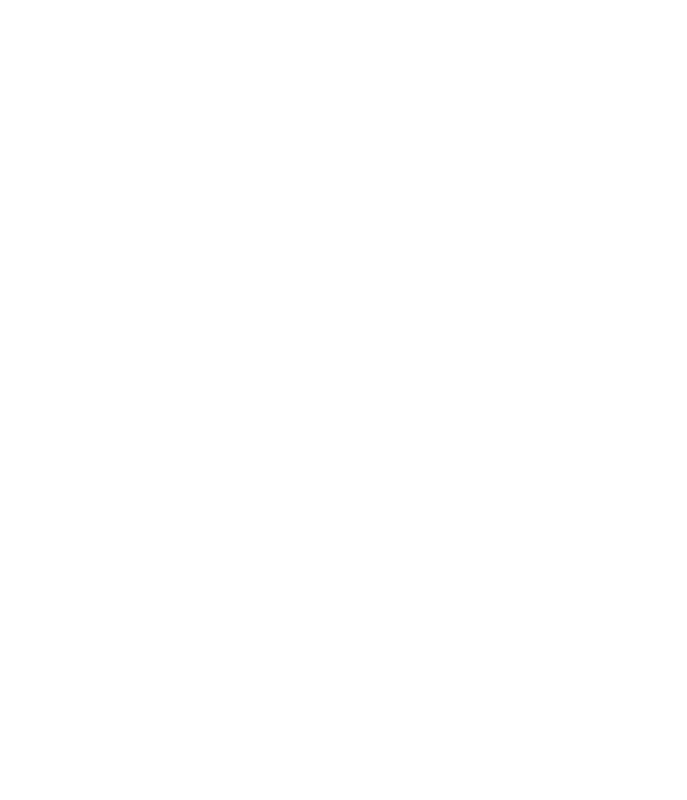
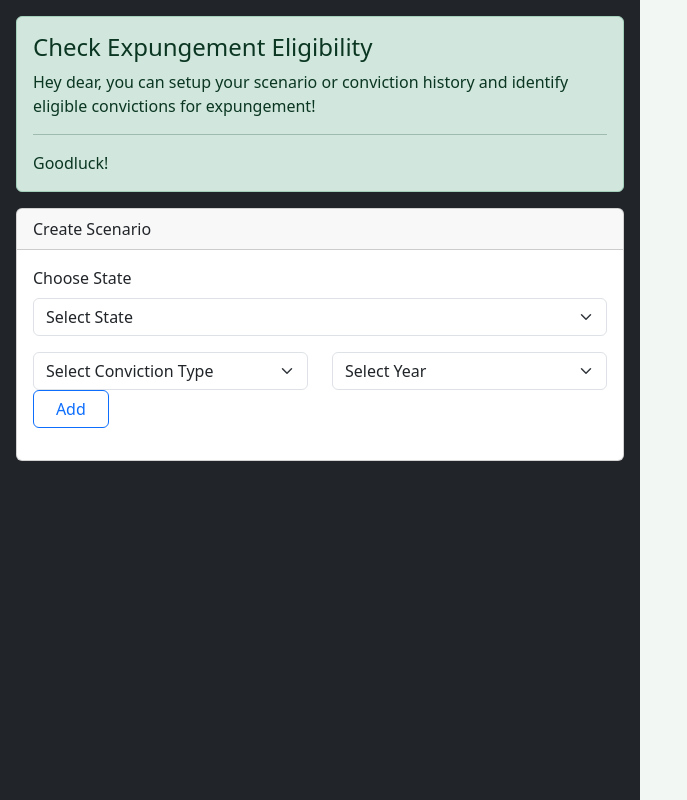
Before and after one commit to joshBeals/Expungement-Checker, a React (Create React App) app: page /scenario in a window 1280 px wide. Before the commit this address had no page. Shown: the whole page, without its empty margins (0-687 px from the left). Built offline with nearby package versions, Linux system fonts and the light colour scheme.

Commit message:
Setup Scenario Component

```diff
--- /dev/null
+++ b/public/law.json
@@ -0,0 +1,15 @@
+{
+    "michigan": [
+        "Felony",
+        "Misdemeanor",
+        "TenYearFelony"
+    ],
+    "utah": [
+        "Felony",
+        "ClassAMisdemeanor",
+        "ClassBMisdemeanor",
+        "ClassCMisdemeanor",
+        "Infraction",
+        "DrugPossessionOffense"
+    ]
+}
--- a/src/App.js
+++ b/src/App.js
@@ -7,6 +7,7 @@
 import { BrowserRouter, Routes, Route } from "react-router-dom";
 import Home from "./pages/Home";
 import Generator from "./pages/Generator";
+import Scenario from "./pages/Scenario";
 
 function App() {
   return (
@@ -14,6 +15,7 @@
       <Routes>
         <Route path="/" element={<Home />} />
         <Route path="alloy-generator" element={<Generator />} />
+        <Route path="scenario" element={<Scenario />} />
       </Routes>
     </BrowserRouter>
   );
--- a/src/components/Code.js
+++ b/src/components/Code.js
@@ -249,7 +249,7 @@
 fact {`;
         limits?.forEach((data, index) => {
             temp += `
-    no c: Conviction | c in rule${index+1}[c] and expunged[c]`;
+    no c: Conviction | rule${index+1}[c] and expunged[c]`;
         });
         temp += `
 }
--- /dev/null
+++ b/src/forms/ScenarioForm.js
@@ -0,0 +1,75 @@
+/**
+ * Joshua Alele-Beals
+ * joshbeals22@gmail.com
+ * github.com/joshBeals
+ */
+
+import React, { useEffect, useState } from 'react';
+import { Row, Col, Form, Button, Card } from 'react-bootstrap';
+import { useAppState } from '../store/AppStateContext';
+import capitalizeFirst from '../helpers/capitalizeFirst';
+
+function ScenarioForm() {
+
+    const [wait, setWait] = useState('');
+    const [types, setTypes] = useState([]);
+    const [state, setState] = useState('');
+    const [states, setStates] = useState([]);
+
+    useEffect(() => {
+        fetch('./law.json')
+        .then(response => response.json())
+        .then(data => {
+            console.log(data);
+            setStates(Object.keys(data));
+            if (data && state && data[state]) {
+                setTypes(data[state]);
+            }
+        })
+        .catch(error => console.error('Error loading the data', error));
+    }, [state]);
+
+    const handleStateChange = (e) => {
+        setState(e.target.value)
+    }
+
+    return (
+        <Card>
+            <Card.Header>Create Scenario</Card.Header>
+            <Card.Body>
+                <Form className='mb-3'>
+                    <Row className="align-items-center">
+                        <Col className='mb-3' xs={12}>
+                            <Form.Label>Choose State</Form.Label>
+                            <Form.Select value={state} onChange={handleStateChange}>
+                                <option>Select State</option>
+                                {states?.map(state => (
+                                    <option key={state} value={state}>{capitalizeFirst(state)}</option>
+                                ))}
+                            </Form.Select>
+                        </Col>
+                        <Col xs={12}>
+                            <Row>
+                                <Col>
+                                    <Form.Select>
+                                        <option>Select Conviction Type</option>
+                                    </Form.Select>
+                                </Col>
+                                <Col>
+                                    <Form.Select>
+                                        <option>Select Year</option>
+                                    </Form.Select>
+                                </Col>
+                            </Row>
+                        </Col>
+                        <Col xs={2}>
+                            <Button variant="outline-primary" className="w-100"> Add </Button>
+                        </Col>
+                    </Row>
+                </Form>
+            </Card.Body>
+        </Card>
+    );
+}
+
+export default ScenarioForm;
--- a/src/helpers/capitalizeFirst.js
+++ b/src/helpers/capitalizeFirst.js
@@ -5,6 +5,6 @@
  */
 
 function capitalizeFirst(string){
-    string.charAt(0).toUpperCase() + string.slice(1);
+    return string.charAt(0).toUpperCase() + string.slice(1);
 }
 export default capitalizeFirst;
--- a/src/pages/Home.js
+++ b/src/pages/Home.js
@@ -26,7 +26,7 @@
                 <Button className="w-100" size="lg" variant="outline-success" href="/alloy-generator">Create Model</Button>
               </Col>
               <Col>
-                <Button className="w-100" size="lg" variant="outline-danger" href="/">Ask Questions</Button>
+                <Button className="w-100" size="lg" variant="outline-danger" href="/scenario">Create Scenarios</Button>
               </Col>
             </Row>
           </Col>
--- /dev/null
+++ b/src/pages/Scenario.js
@@ -0,0 +1,41 @@
+/**
+ * Joshua Alele-Beals
+ * joshbeals22@gmail.com
+ * github.com/joshBeals
+ */
+import { useState } from "react";
+import { Alert, Col, Container, Row } from "react-bootstrap";
+import ScenarioForm from "../forms/ScenarioForm";
+
+export default function Scenario() {
+
+    const [show, setShow] = useState(false);
+
+    return (
+        <Container fluid>
+        <Row style={{ height: "100vh" }}>
+            <Col className="bg-dark p-3" style={{ height: "100%", overflowY: "auto" }}>
+                <Alert variant="success">
+                    <Alert.Heading>Check Expungement Eligibility</Alert.Heading>
+                    <p>
+                        Hey dear, you can setup your scenario or conviction history and identify eligible convictions for expungement!
+                    </p>
+                    <hr />
+                    <p className="mb-0">
+                        Goodluck!
+                    </p>
+                </Alert>
+                <ScenarioForm />
+            </Col>
+            <Col className="p-3" style={{ height: "100%", overflowY: "auto", background: "#f2f7f4" }}>
+
+            </Col>
+            {show && (
+            <Col className="bg-white p-3" style={{ height: "100%", overflowY: "auto" }}>
+
+            </Col>
+            )}
+        </Row>
+        </Container>
+    );
+}
```
